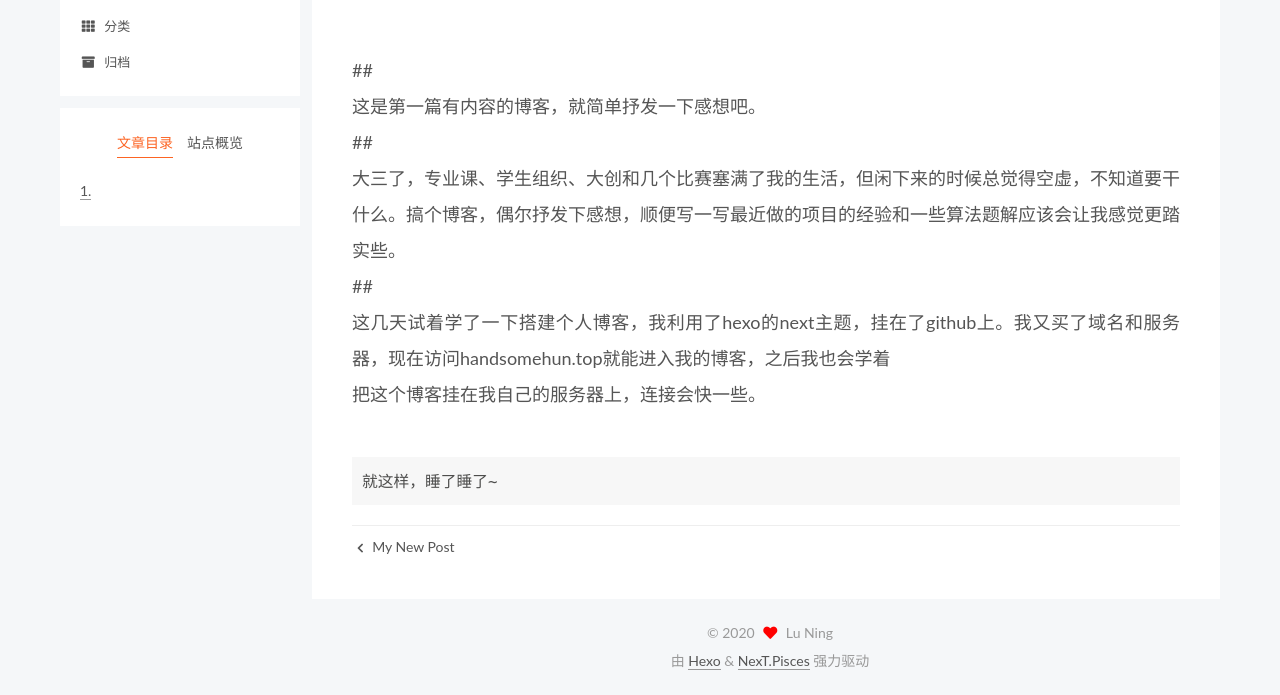
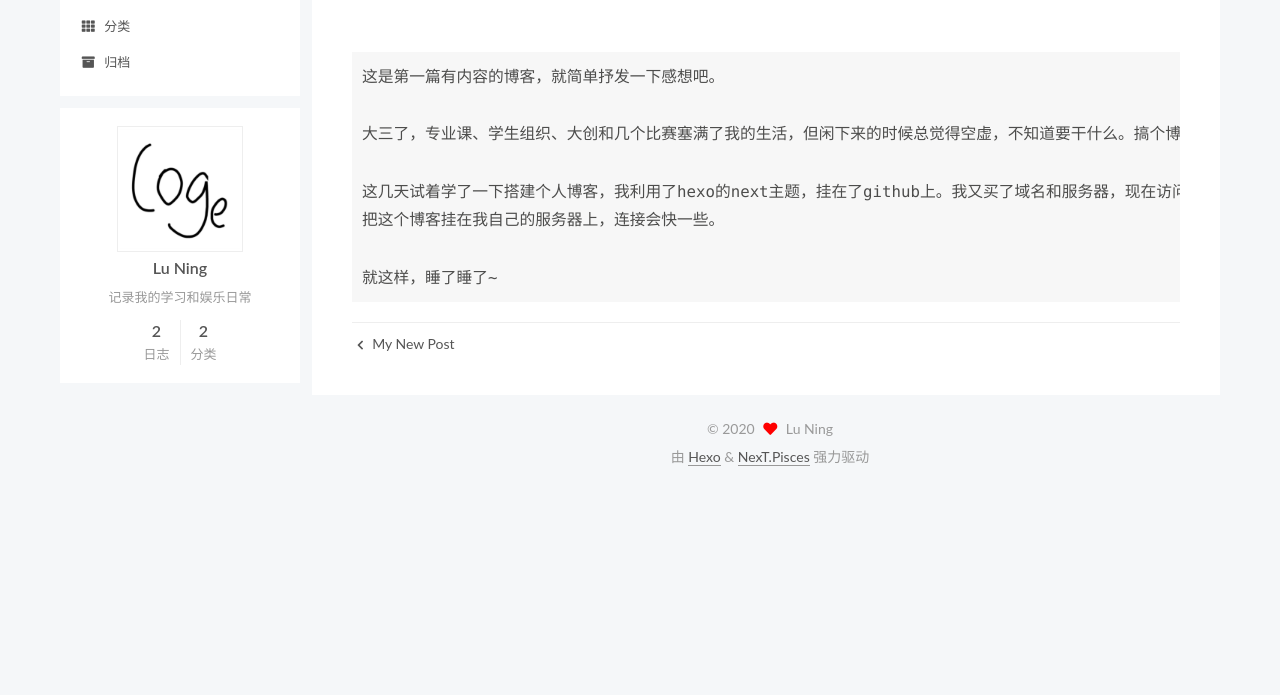
Before and after one commit to Luhundun/HandsomeHun.github.io, a plain HTML site: page 2020/10/14/post/index.html in a window 1280 px wide. Shown: the part 162-857 px from the top of the page. After the commit the page ends 800 px from the top, so only its background shows below. Drawn offline with Linux system fonts and the light colour scheme.

Commit message:
Site updated: 2020-10-14 13:51:25

```diff
--- a/2020/10/14/post/index.html
+++ b/2020/10/14/post/index.html
@@ -20,15 +20,15 @@
     var CONFIG = {"hostname":"luhundun.github.io","root":"/","scheme":"Pisces","version":"7.8.0","exturl":false,"sidebar":{"position":"left","display":"post","padding":18,"offset":12,"onmobile":false},"copycode":{"enable":false,"show_result":false,"style":null},"back2top":{"enable":true,"sidebar":false,"scrollpercent":false},"bookmark":{"enable":false,"color":"#222","save":"auto"},"fancybox":false,"mediumzoom":false,"lazyload":false,"pangu":false,"comments":{"style":"tabs","active":null,"storage":true,"lazyload":false,"nav":null},"algolia":{"hits":{"per_page":10},"labels":{"input_placeholder":"Search for Posts","hits_empty":"We didn't find any results for the search: ${query}","hits_stats":"${hits} results found in ${time} ms"}},"localsearch":{"enable":false,"trigger":"auto","top_n_per_article":1,"unescape":false,"preload":false},"motion":{"enable":true,"async":false,"transition":{"post_block":"fadeIn","post_header":"slideDownIn","post_body":"slideDownIn","coll_header":"slideLeftIn","sidebar":"slideUpIn"}}};
   </script>
 
-  <meta name="description" content="##    这是第一篇有内容的博客，就简单抒发一下感想吧。##    大三了，专业课、学生组织、大创和几个比赛塞满了我的生活，但闲下来的时候总觉得空虚，不知道要干什么。搞个博客，偶尔抒发下感想，顺便写一写最近做的项目的经验和一些算法题解应该会让我感觉更踏实些。##    这几天试着学了一下搭建个人博客，我利用了hexo的next主题，挂在了github上。我又买了域名和服务器，现在访问handso">
+  <meta name="description" content="这是第一篇有内容的博客，就简单抒发一下感想吧。  大三了，专业课、学生组织、大创和几个比赛塞满了我的生活，但闲下来的时候总觉得空虚，不知道要干什么。搞个博客，偶尔抒发下感想，顺便写一写最近做的项目的经验和一些算法题解应该会让我感觉更踏实些。  这几天试着学了一下搭建个人博客，我利用了hexo的next主题，挂在了github上。我又买了域名和服务器，现在访问handsomehun.top就能进入我">
 <meta property="og:type" content="article">
 <meta property="og:title" content="感想一">
 <meta property="og:url" content="https://luhundun.github.io/2020/10/14/post/index.html">
 <meta property="og:site_name" content="HandsomeHun blogs">
-<meta property="og:description" content="##    这是第一篇有内容的博客，就简单抒发一下感想吧。##    大三了，专业课、学生组织、大创和几个比赛塞满了我的生活，但闲下来的时候总觉得空虚，不知道要干什么。搞个博客，偶尔抒发下感想，顺便写一写最近做的项目的经验和一些算法题解应该会让我感觉更踏实些。##    这几天试着学了一下搭建个人博客，我利用了hexo的next主题，挂在了github上。我又买了域名和服务器，现在访问handso">
+<meta property="og:description" content="这是第一篇有内容的博客，就简单抒发一下感想吧。  大三了，专业课、学生组织、大创和几个比赛塞满了我的生活，但闲下来的时候总觉得空虚，不知道要干什么。搞个博客，偶尔抒发下感想，顺便写一写最近做的项目的经验和一些算法题解应该会让我感觉更踏实些。  这几天试着学了一下搭建个人博客，我利用了hexo的next主题，挂在了github上。我又买了域名和服务器，现在访问handsomehun.top就能进入我">
 <meta property="og:locale" content="zh_CN">
 <meta property="article:published_time" content="2020-10-14T05:35:16.000Z">
-<meta property="article:modified_time" content="2020-10-14T05:49:47.599Z">
+<meta property="article:modified_time" content="2020-10-14T05:51:15.746Z">
 <meta property="article:author" content="Lu Ning">
 <meta name="twitter:card" content="summary">
 
@@ -184,7 +184,7 @@
               <span class="post-meta-item-text">发表于</span>
 
 
-              <time title="创建时间：2020-10-14 13:35:16 / 修改时间：13:49:47" itemprop="dateCreated datePublished" datetime="2020-10-14T13:35:16+08:00">2020-10-14</time>
+              <time title="创建时间：2020-10-14 13:35:16 / 修改时间：13:51:15" itemprop="dateCreated datePublished" datetime="2020-10-14T13:35:16+08:00">2020-10-14</time>
             </span>
             <span class="post-meta-item">
               <span class="post-meta-item-icon">
@@ -207,8 +207,14 @@
     <div class="post-body" itemprop="articleBody">
 
 
-        <p>##<br>    这是第一篇有内容的博客，就简单抒发一下感想吧。<br>##<br>    大三了，专业课、学生组织、大创和几个比赛塞满了我的生活，但闲下来的时候总觉得空虚，不知道要干什么。搞个博客，偶尔抒发下感想，顺便写一写最近做的项目的经验和一些算法题解应该会让我感觉更踏实些。<br>##<br>    这几天试着学了一下搭建个人博客，我利用了hexo的next主题，挂在了github上。我又买了域名和服务器，现在访问handsomehun.top就能进入我的博客，之后我也会学着<br>    把这个博客挂在我自己的服务器上，连接会快一些。</p>
-<h2 id=""><a href="#" class="headerlink" title=""></a></h2><pre><code>就这样，睡了睡了~</code></pre>
+        <pre><code>这是第一篇有内容的博客，就简单抒发一下感想吧。
+
+大三了，专业课、学生组织、大创和几个比赛塞满了我的生活，但闲下来的时候总觉得空虚，不知道要干什么。搞个博客，偶尔抒发下感想，顺便写一写最近做的项目的经验和一些算法题解应该会让我感觉更踏实些。
+
+这几天试着学了一下搭建个人博客，我利用了hexo的next主题，挂在了github上。我又买了域名和服务器，现在访问handsomehun.top就能进入我的博客，之后我也会学着
+把这个博客挂在我自己的服务器上，连接会快一些。
+
+就这样，睡了睡了~</code></pre>
 
     </div>
 
@@ -286,7 +292,6 @@
 
       <!--noindex-->
       <div class="post-toc-wrap sidebar-panel">
-          <div class="post-toc motion-element"><ol class="nav"><li class="nav-item nav-level-2"><a class="nav-link"><span class="nav-number">1.</span> <span class="nav-text"></span></a></li></ol></div>
       </div>
       <!--/noindex-->
 
```
Also changed, not shown: index.html (+9 -3 lines).
